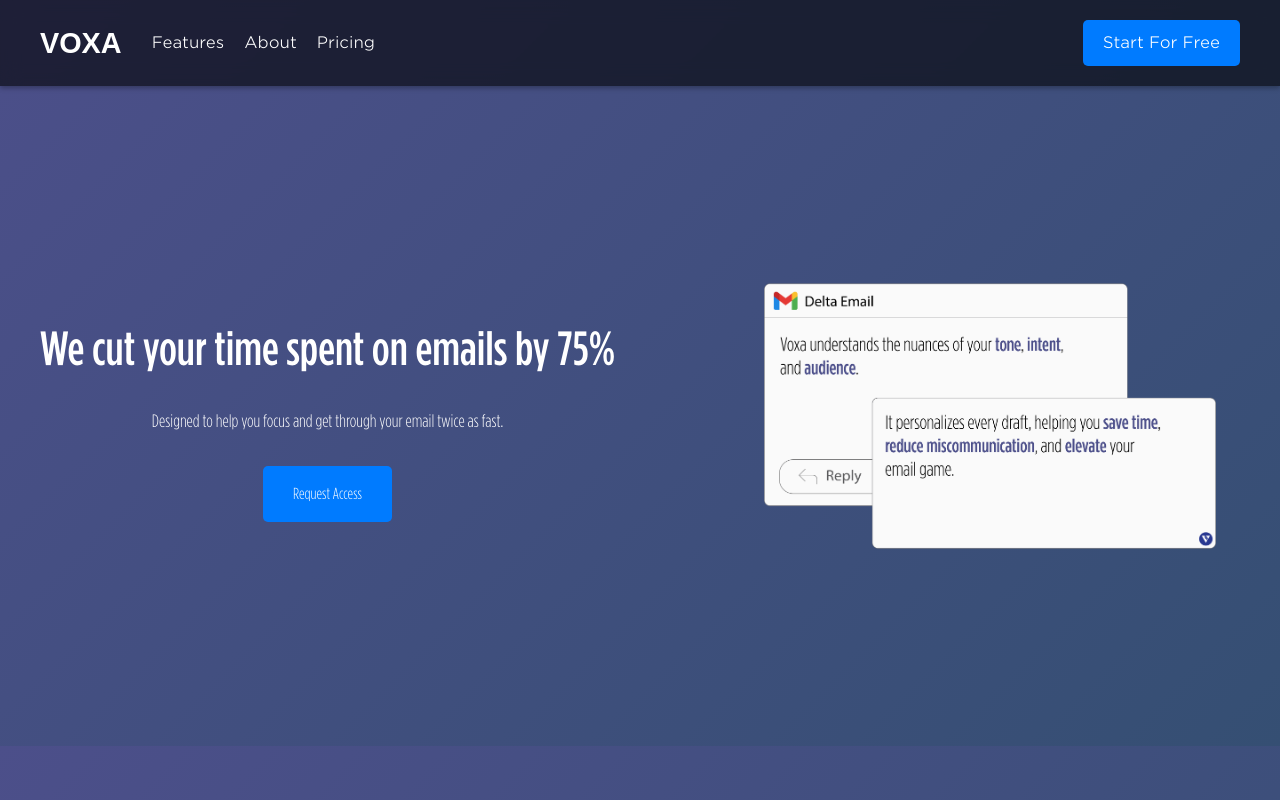
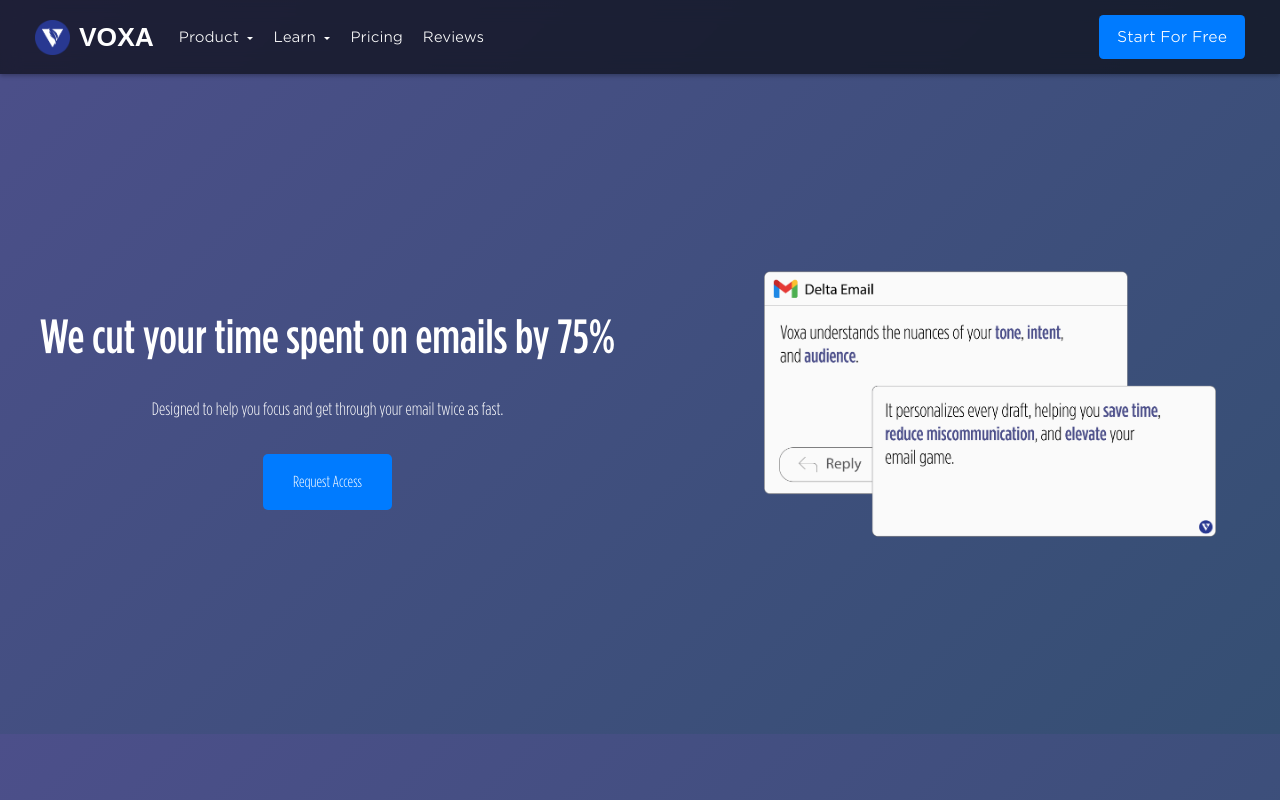
Before and after one commit to landonWcummings/voxa.com, a Next.js app: page / in a window 1280 px wide. Built offline with nearby package versions, Linux system fonts and the light colour scheme; a web font is replaced by a local one.

Commit message:
Added more designs to Navigation Bar

```diff
--- a/app/layout.js
+++ b/app/layout.js
@@ -5,7 +5,16 @@
 export const metadata = {
   title: "VOXA",
   description: "Revolutionize your email workflow.",
+  icons: {
+    icon: [
+      { url: "/favicon-32x32.png", sizes: "32x32", type: "image/png" },
+      { url: "/favicon-16x16.png", sizes: "16x16", type: "image/png" },
+    ],
+    apple: "/apple-touch-icon.png", // For iOS devices
+  },
 };
+
+
 
 export default function RootLayout({ children }) {
   return (
@@ -18,24 +27,56 @@
   );
 }
 
+import Image from "next/image";
+
 function NavigationBar() {
   return (
     <header style={headerStyles}>
       <div style={logoAndNavStyles}>
-        {/* VOXA Logo */}
-        <Link href="/" style={logoStyles}>
-          VOXA
+        {/* VOXA Logo with Text */}
+        <Link href="/" style={logoContainerStyles}>
+          <Image
+            src="/logo.png" // Path to your logo file in the public directory
+            alt="VOXA Logo"
+            width={35} // Logo size
+            height={35}
+            style={logoImageStyles}
+          />
+          <span style={logoTextStyles}>VOXA</span>
         </Link>
         {/* Navigation Links */}
         <nav style={navStyles}>
-          <Link href="#features" style={linkStyles}>
-            Features
-          </Link>
-          <Link href="#about" style={linkStyles}>
-            About
-          </Link>
+          <div style={dropdownContainer}>
+            <Link href="#product" style={linkStyles}>
+              Product <span style={arrowStyles}></span>
+            </Link>
+            <div style={dropdownStyles}>
+              <Link href="#features" style={dropdownItemStyles}>
+                Features
+              </Link>
+              <Link href="#integrations" style={dropdownItemStyles}>
+                Integrations
+              </Link>
+            </div>
+          </div>
+          <div style={dropdownContainer}>
+            <Link href="#learn" style={linkStyles}>
+              Learn <span style={arrowStyles}></span>
+            </Link>
+            <div style={dropdownStyles}>
+              <Link href="#tutorials" style={dropdownItemStyles}>
+                Tutorials
+              </Link>
+              <Link href="#resources" style={dropdownItemStyles}>
+                Resources
+              </Link>
+            </div>
+          </div>
           <Link href="#pricing" style={linkStyles}>
             Pricing
+          </Link>
+          <Link href="#reviews" style={linkStyles}>
+            Reviews
           </Link>
         </nav>
       </div>
@@ -47,56 +88,107 @@
   );
 }
 
-/* Inline CSS Styles */
+/* Updated CSS Styles */
 const headerStyles = {
   display: "flex",
   justifyContent: "space-between",
-  alignItems: "center",
-  padding: "20px 40px",
+  alignItems: "center", // Ensures everything aligns vertically
+  padding: "15px 35px",
   position: "sticky",
   top: 0,
   zIndex: 1000,
   backdropFilter: "blur(10px)",
-  backgroundColor: "rgba(0, 0, 0, 0.6)", // Transparent dark background
-  boxShadow: "0px 2px 5px rgba(0, 0, 0, 0.3)",
+  backgroundColor: "rgba(0, 0, 0, 0.6)",
+  boxShadow: "0px 1.5px 4px rgba(0, 0, 0, 0.25)",
 };
 
 const logoAndNavStyles = {
   display: "flex",
-  alignItems: "center",
-  gap: "30px",
+  alignItems: "center", // Aligns logo and navigation links vertically
+  gap: "25px",
 };
 
-const logoStyles = {
-  fontSize: "1.8rem",
+const logoContainerStyles = {
+  display: "flex",
+  alignItems: "center", // Aligns logo and text vertically
+  gap: "9px",
+  textDecoration: "none",
+};
+
+const logoImageStyles = {
+  display: "inline-block",
+  verticalAlign: "middle",
+};
+
+const logoTextStyles = {
+  fontSize: "1.65rem",
   fontWeight: "bold",
-  fontFamily: "Kunika, Arial, sans-serif", // VOXA logo uses Kunika
-  color: "#ffffff", // White text for the logo
-  textDecoration: "none",
+  fontFamily: "Kunika, Arial, sans-serif",
+  color: "#ffffff",
+  lineHeight: "1", // Ensures consistent vertical spacing
 };
 
 const navStyles = {
   display: "flex",
-  gap: "20px",
+  gap: "20px", // Ensures equal spacing between navigation links
+  alignItems: "center", // Aligns links and arrows vertically
+};
+
+const dropdownContainer = {
+  position: "relative",
+  display: "flex",
+  alignItems: "center", // Aligns text and arrow vertically
 };
 
 const linkStyles = {
   textDecoration: "none",
   color: "#ffffff",
-  fontWeight: "normal",
-  fontFamily: "GothamSSm-Light, Arial, sans-serif", // Links use GothamSSm-Light
-  fontSize: "1rem",
+  fontFamily: "GothamSSm-Light, Arial, sans-serif",
+  fontSize: "0.9rem", // Slightly reduced font size
+  padding: "6px 0", // Adjusted vertical padding for alignment
+  lineHeight: "1.2", // Ensures consistent height for links
+};
+
+const arrowStyles = {
+  display: "inline-block",
+  marginLeft: "4px", // Adjusted spacing between text and arrow
+  verticalAlign: "middle", // Aligns arrow with text
+  width: "0",
+  height: "0",
+  borderLeft: "3px solid transparent", // Reduced arrow size
+  borderRight: "3px solid transparent",
+  borderTop: "3px solid #ffffff",
+};
+
+const dropdownStyles = {
+  display: "none",
+  position: "absolute",
+  backgroundColor: "rgba(0, 0, 0, 0.8)",
+  color: "#ffffff",
+  minWidth: "135px",
+  boxShadow: "0px 7px 14px rgba(0, 0, 0, 0.18)",
+  zIndex: 1,
+  borderRadius: "5px",
+};
+
+const dropdownItemStyles = {
+  padding: "9px",
+  textDecoration: "none",
+  display: "block",
+  color: "#ffffff",
+  fontFamily: "GothamSSm-Light, Arial, sans-serif",
+  fontSize: "0.875rem",
 };
 
 const ctaStyles = {
-  display: "inline-block",
   textDecoration: "none",
   backgroundColor: "#007BFF",
   color: "#ffffff",
-  padding: "10px 20px",
+  padding: "10px 18px",
   border: "none",
-  borderRadius: "5px",
+  borderRadius: "4.5px",
   cursor: "pointer",
-  fontSize: "16px",
-  fontFamily: "GothamSSm-Light, Arial, sans-serif", // Button uses GothamSSm-Light
+  fontSize: "15px",
+  fontFamily: "GothamSSm-Light, Arial, sans-serif",
+  alignSelf: "center", // Ensures button aligns with other elements
 };
```
Also changed, not shown: public/favicon-01.png (added).
